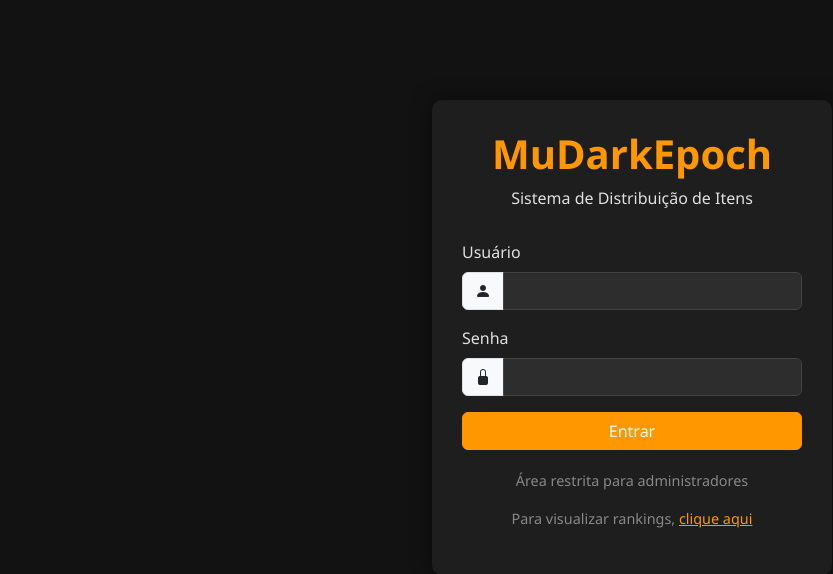
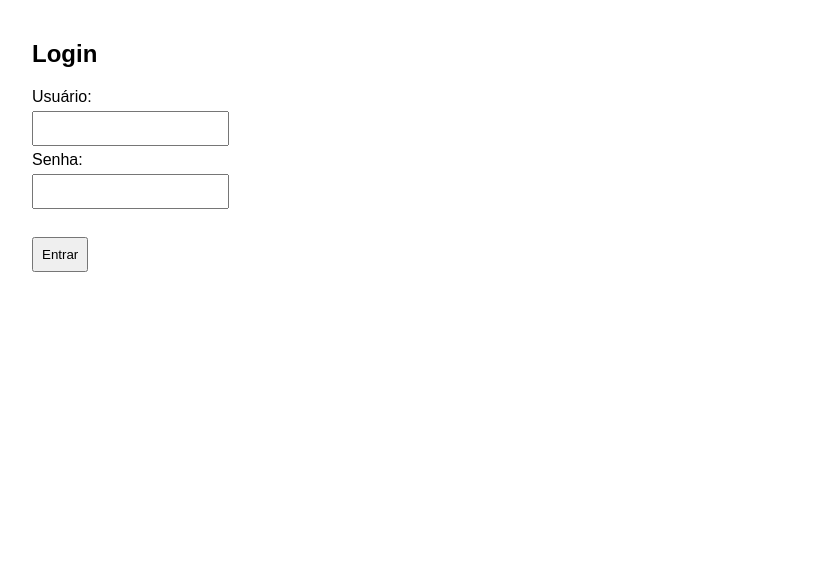
Before and after one commit to josielalv16/MuDarkEpoch, a Flask app: page / in a window 1280 px wide. Shown: the top 574 px of the page, without its empty margins (8-841 px from the left). Run offline with Flask 3, Linux system fonts and the light colour scheme; some libraries are stand-ins or nearby versions.

Commit message:
main - Alterações

```diff
--- a/templates/login.html
+++ b/templates/login.html
@@ -1,102 +1,20 @@
 <!DOCTYPE html>
-<html lang="pt-br">
+<html>
 <head>
-    <meta charset="UTF-8">
-    <meta name="viewport" content="width=device-width, initial-scale=1.0">
-    <title>Login - MuDarkEpoch</title>
-    <link href="https://cdn.jsdelivr.net/npm/bootstrap@5.3.0/dist/css/bootstrap.min.css" rel="stylesheet">
-    <link rel="stylesheet" href="https://cdn.jsdelivr.net/npm/bootstrap-icons@1.11.0/font/bootstrap-icons.css">
-    <style>
-        body {
-            background-color: #121212;
-            color: #e0e0e0;
-            font-family: 'Segoe UI', Tahoma, Geneva, Verdana, sans-serif;
-        }
-        .login-container {
-            max-width: 400px;
-            margin: 100px auto;
-            padding: 30px;
-            border-radius: 10px;
-            background-color: #1e1e1e;
-            box-shadow: 0 0 20px rgba(0, 0, 0, 0.5);
-        }
-        .login-header {
-            text-align: center;
-            margin-bottom: 30px;
-        }
-        .login-header h1 {
-            color: #ff9800;
-            font-weight: bold;
-        }
-        .form-control {
-            background-color: #2d2d2d;
-            border: 1px solid #444;
-            color: #fff;
-        }
-        .form-control:focus {
-            background-color: #333;
-            color: #fff;
-            border-color: #ff9800;
-            box-shadow: 0 0 0 0.25rem rgba(255, 152, 0, 0.25);
-        }
-        .btn-primary {
-            background-color: #ff9800;
-            border-color: #ff9800;
-        }
-        .btn-primary:hover {
-            background-color: #e68a00;
-            border-color: #e68a00;
-        }
-        .login-footer {
-            text-align: center;
-            margin-top: 20px;
-            font-size: 0.9rem;
-            color: #888;
-        }
-        .alert {
-            margin-bottom: 20px;
-        }
-    </style>
+    <title>Login</title>
+    <link rel="stylesheet" href="{{ url_for('static', filename='style.css') }}">
 </head>
 <body>
-    <div class="container">
-        <div class="login-container">
-            <div class="login-header">
-                <h1>MuDarkEpoch</h1>
-                <p>Sistema de Distribuição de Itens</p>
-            </div>
-
-            {% if erro %}
-                <p style="color:red;">{{ erro }}</p>
-            {% endif %}
-
-            <form method="POST">
-                <div class="mb-3">
-                    <label for="username" class="form-label">Usuário</label>
-                    <div class="input-group">
-                        <span class="input-group-text"><i class="bi bi-person-fill"></i></span>
-                        <input type="text" class="form-control" id="username" name="username" required>
-                    </div>
-                </div>
-                <div class="mb-3">
-                    <label for="password" class="form-label">Senha</label>
-                    <div class="input-group">
-                        <span class="input-group-text"><i class="bi bi-lock-fill"></i></span>
-                        <input type="password" class="form-control" id="password" name="password" required>
-                    </div>
-                </div>
-                <div class="d-grid gap-2">
-                    <button type="submit" class="btn btn-primary">Entrar</button>
-                </div>
-            </form>
-
-            <div class="login-footer">
-                <p>Área restrita para administradores</p>
-                <p>Para visualizar rankings, <a href="/" style="color: #ff9800;">clique aqui</a></p>
-            </div>
-        </div>
-    </div>
-
-    <script src="https://cdn.jsdelivr.net/npm/bootstrap@5.3.0/dist/js/bootstrap.bundle.min.js"></script>
+    <h2>Login</h2>
+    {% if erro %}
+        <p style="color:red;">{{ erro }}</p>
+    {% endif %}
+    <form method="POST">
+        <label>Usuário:</label><br>
+        <input type="text" name="username"><br>
+        <label>Senha:</label><br>
+        <input type="password" name="password"><br><br>
+        <input type="submit" value="Entrar">
+    </form>
 </body>
 </html>
```
